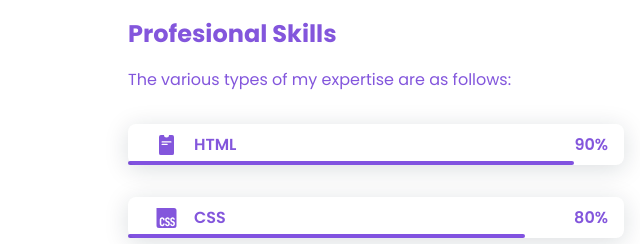
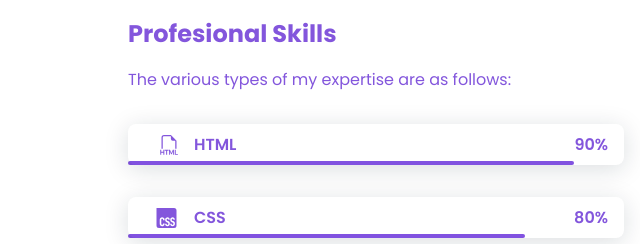
Before and after one commit to fathirmaulana/latihan5.io, a plain HTML site: page index.html in a window 1280 px wide. Shown: the part 1640-1884 px from the top of the page, 0-640 px from the left. Drawn offline with nearby package versions, Linux system fonts and the light colour scheme.

Commit message:
Update index.html

```diff
--- a/index.html
+++ b/index.html
@@ -97,8 +97,8 @@
                         <p class="skills__text">The various types of my expertise are as follows:</p>
                         <div class="skills__data">
                             <div class="skills__names">
-                                <svg xmlns="http://www.w3.org/2000/svg" width="50" height="20" fill="currentColor" class="bi bi-pass-fill" viewBox="0 0 20 16">
-                                <path d="M10 0a2 2 0 1 1-4 0H3.5A1.5 1.5 0 0 0 2 1.5v13A1.5 1.5 0 0 0 3.5 16h9a1.5 1.5 0 0 0 1.5-1.5v-13A1.5 1.5 0 0 0 12.5 0zM4.5 5h7a.5.5 0 0 1 0 1h-7a.5.5 0 0 1 0-1m0 2h4a.5.5 0 0 1 0 1h-4a.5.5 0 0 1 0-1"/>
+                                <svg xmlns="http://www.w3.org/2000/svg" width="50" height="20" fill="currentColor" class="bi bi-filetype-html" viewBox="0 0 16 16">
+                                <path fill-rule="evenodd" d="M14 4.5V11h-1V4.5h-2A1.5 1.5 0 0 1 9.5 3V1H4a1 1 0 0 0-1 1v9H2V2a2 2 0 0 1 2-2h5.5zm-9.736 7.35v3.999h-.791v-1.714H1.79v1.714H1V11.85h.791v1.626h1.682V11.85h.79Zm2.251.662v3.337h-.794v-3.337H4.588v-.662h3.064v.662zm2.176 3.337v-2.66h.038l.952 2.159h.516l.946-2.16h.038v2.661h.715V11.85h-.8l-1.14 2.596H9.93L8.79 11.85h-.805v3.999zm4.71-.674h1.696v.674H12.61V11.85h.79v3.325Z"/>
                                 </svg>
                                 <span class="skills__name">HTML</span>
                             </div>
```
